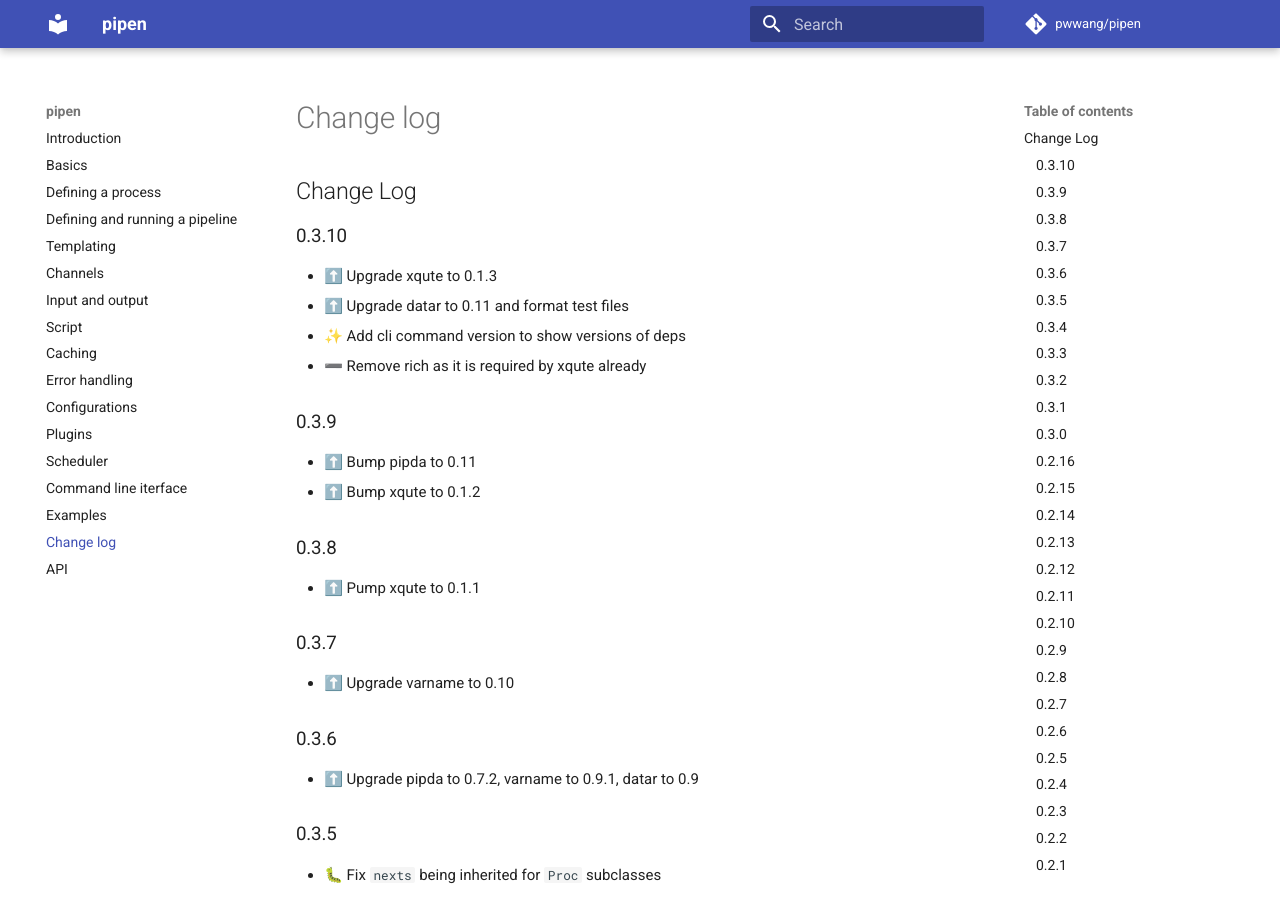
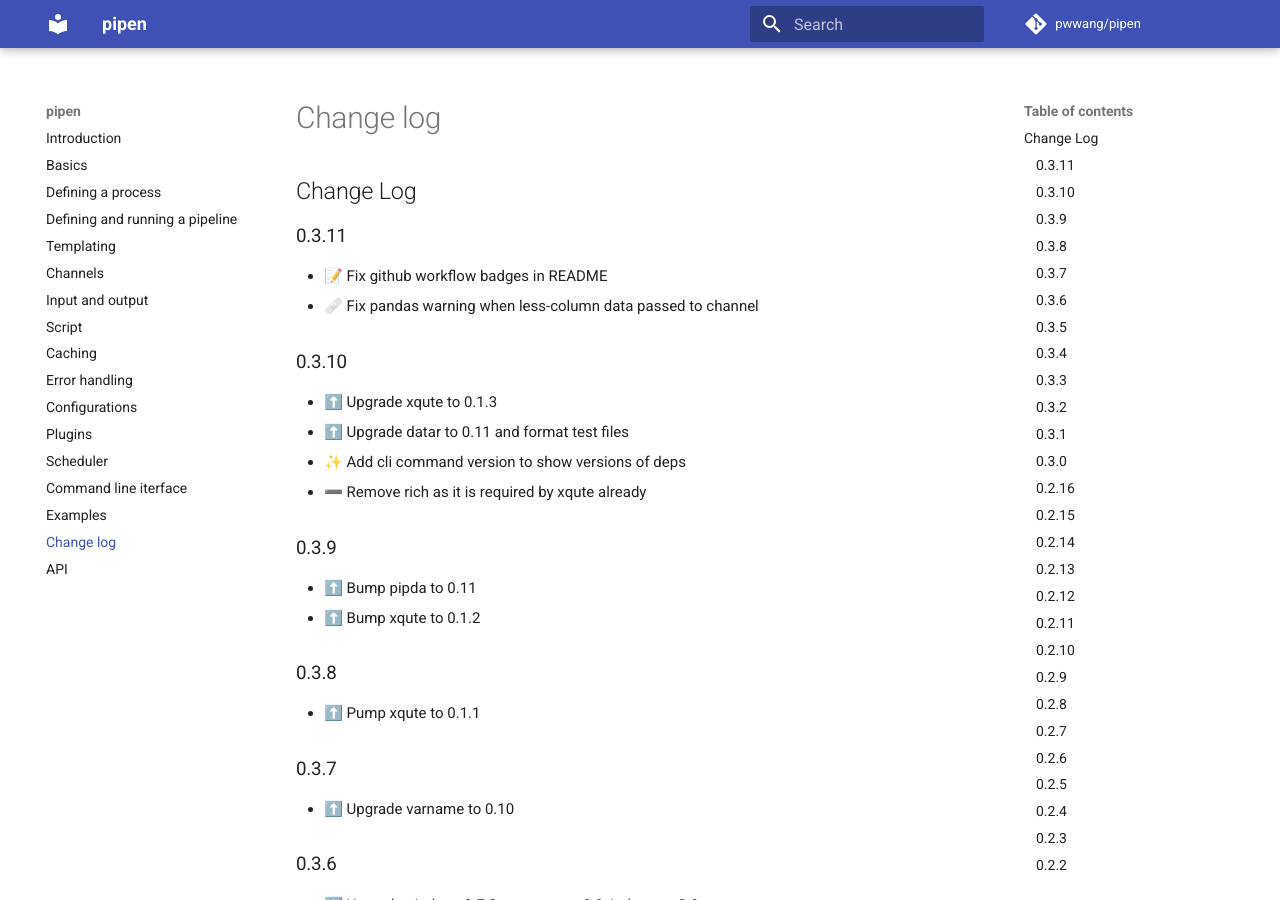
Before and after one commit to pwwang/pipen, an MkDocs documentation site: the page built from docs/CHANGELOG.md, in a window 1280 px wide and 900 px high. Built offline with MkDocs 1.6.1 and Material for MkDocs 9.7.7, drawn with Linux system fonts in a browser that asks for light colours; comment, search, counter and statistics services are not loaded.

Commit message:
🔖 0.3.11

```diff
--- a/docs/CHANGELOG.md
+++ b/docs/CHANGELOG.md
@@ -1,4 +1,9 @@
 # Change Log
+
+## 0.3.11
+
+- 📝 Fix github workflow badges in README
+- 🩹 Fix pandas warning when less-column data passed to channel
 
 ## 0.3.10
 
--- a/pipen/version.py
+++ b/pipen/version.py
@@ -1,3 +1,3 @@
 """Provide version of pipen"""
 
-__version__ = "0.3.10"
+__version__ = "0.3.11"
--- a/pyproject.toml
+++ b/pyproject.toml
@@ -4,7 +4,7 @@ build-backend = "poetry.masonry.api"
 
 [tool.poetry]
 name = "pipen"
-version = "0.3.10"
+version = "0.3.11"
 description = "A pipeline framework for python"
 authors = [ "pwwang <pwwang@pwwang.com>",]
 license = "MIT"
```
